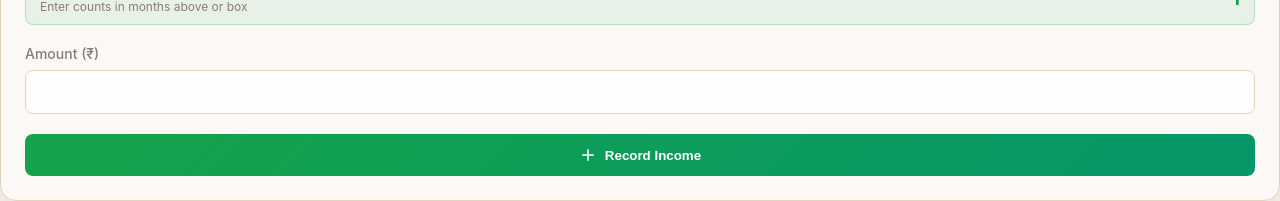
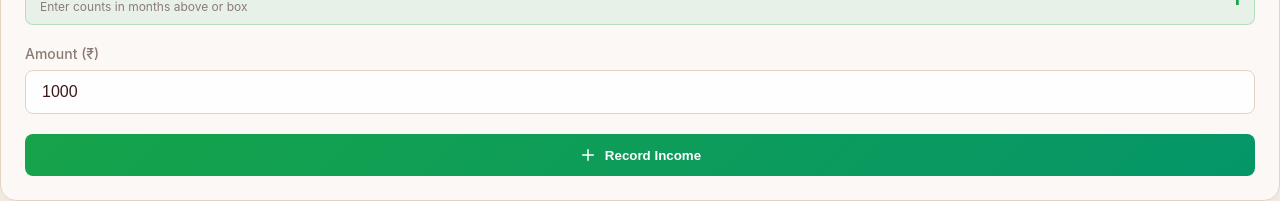
Before and after one commit to Munichandra-Reddy/geonixa-audit, a Next.js app: page /IncomeForm in a window 1280 px wide. Shown: the part 562-763 px from the top of the page. Built offline with nearby package versions, Linux system fonts and the light colour scheme; no server answers; the database is empty.

Commit message:
Auto-calculate amount for Pre-registration (1000 per count)

```diff
--- a/src/pages/IncomeForm.jsx
+++ b/src/pages/IncomeForm.jsx
@@ -12,7 +12,7 @@ const monthNames = [
 const IncomeForm = () => {
   const { transactions, addTransaction, updateTransaction, deleteTransaction } = useContext(AppContext);
   const [category, setCategory] = useState('Pre-registration');
-  const [amount, setAmount] = useState('');
+  const [amount, setAmount] = useState('1000');
   const [count, setCount] = useState('1');
   const [monthCounts, setMonthCounts] = useState({});
   const [monthFilter, setMonthFilter] = useState('');
@@ -23,6 +23,18 @@ const IncomeForm = () => {
   const [editingId, setEditingId] = useState(null);
 
   const carouselRef = useRef(null);
+
+  // Auto-calculate Amount for Pre-registration (₹1,000 per count)
+  useEffect(() => {
+    if (category === 'Pre-registration') {
+      const numCount = Number(count);
+      if (!isNaN(numCount) && numCount > 0) {
+        setAmount((numCount * 1000).toString());
+      } else if (count === '' || numCount === 0) {
+        setAmount('');
+      }
+    }
+  }, [category, count]);
 
   // Generate 25 months (12 past, current, 12 future)
   const generatedMonths = useMemo(() => {
@@ -152,8 +164,8 @@ const IncomeForm = () => {
         date: new Date(transactionDate).toISOString()
       });
     }
-    setAmount('');
     setCount('1');
+    setAmount(category === 'Pre-registration' ? '1000' : '');
     setMonthCounts({});
     setMonthFilter('');
     setDescription('');
@@ -179,8 +191,8 @@ const IncomeForm = () => {
       deleteTransaction(id);
       if (editingId === id) {
         setEditingId(null);
-        setAmount('');
         setCount('1');
+        setAmount(category === 'Pre-registration' ? '1000' : '');
         setMonthCounts({});
         setMonthFilter('');
         setDescription('');
```
